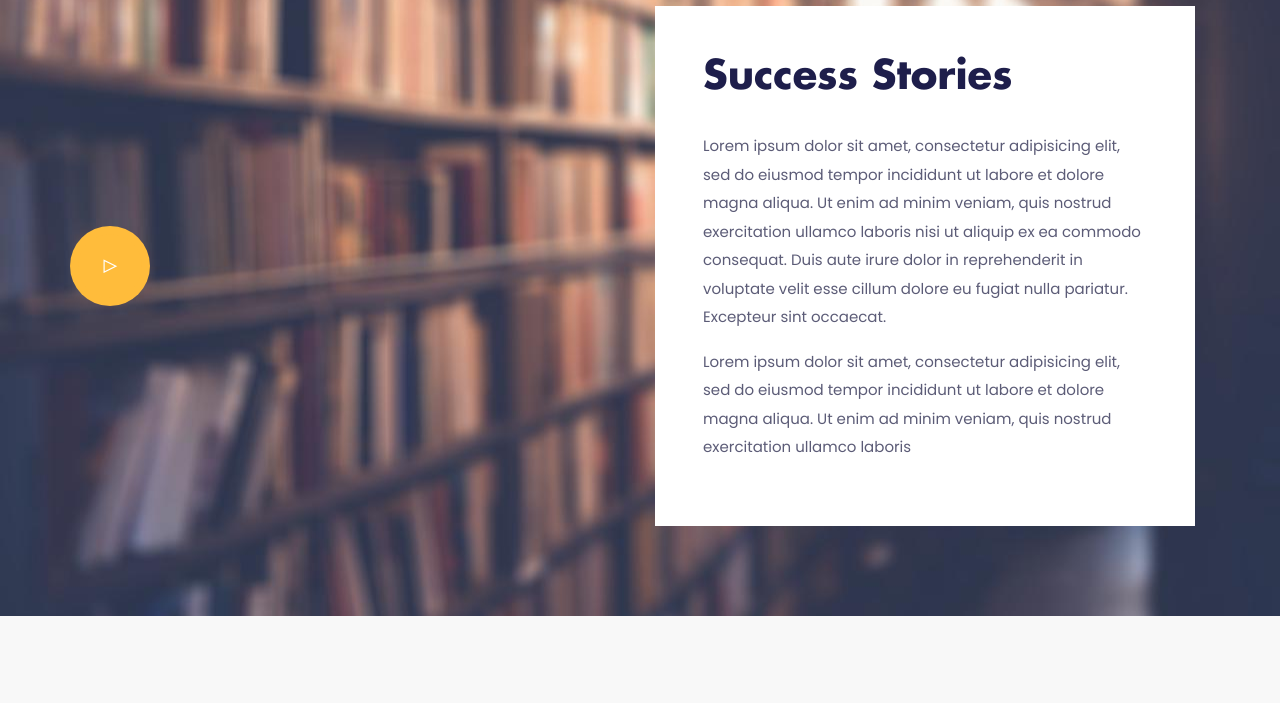
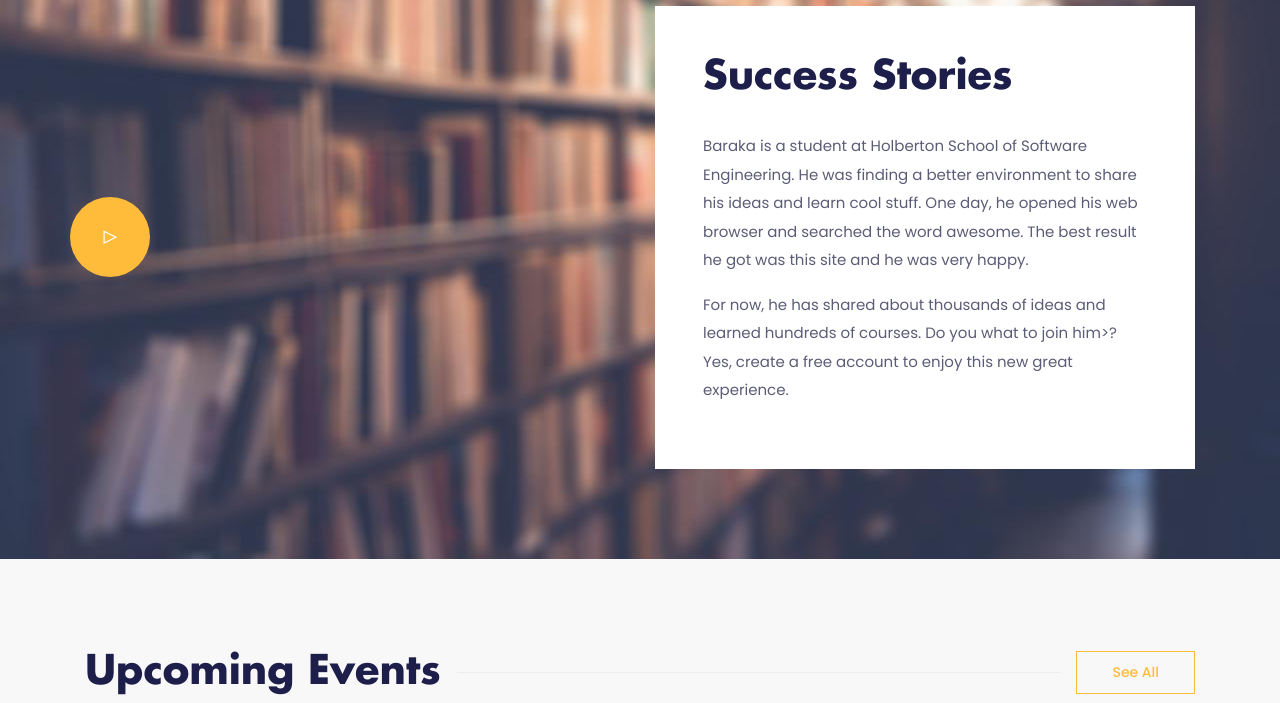
Before and after one commit to blessnathan01/wasomee, a plain HTML site: page index.html in a window 1280 px wide. Shown: the part 2841-3544 px from the top of the page. Drawn offline with Linux system fonts and the light colour scheme; some packages are replaced by stand-ins of ours.

Commit message:
Update index.html

```diff
--- a/index.html
+++ b/index.html
@@ -431,9 +431,9 @@
                 <div class="col-lg-6 col-sm-8">
                     <div class="bg-white p-5">
                         <h2 class="section-title">Success Stories</h2>
-                        <p>Lorem ipsum dolor sit amet, consectetur adipisicing elit, sed do eiusmod tempor incididunt ut labore et dolore magna aliqua. Ut enim ad minim veniam, quis nostrud exercitation ullamco laboris nisi ut aliquip ex ea commodo consequat.
-                            Duis aute irure dolor in reprehenderit in voluptate velit esse cillum dolore eu fugiat nulla pariatur. Excepteur sint occaecat.</p>
-                        <p>Lorem ipsum dolor sit amet, consectetur adipisicing elit, sed do eiusmod tempor incididunt ut labore et dolore magna aliqua. Ut enim ad minim veniam, quis nostrud exercitation ullamco laboris</p>
+                        <p>Baraka is a student at Holberton School of Software Engineering. He was finding a better environment to share his ideas and learn cool stuff. One day, he opened his web browser and searched the word awesome. The best result he
+                            got was this site and he was very happy.</p>
+                        <p>For now, he has shared about thousands of ideas and learned hundreds of courses. Do you what to join him>? Yes, create a free account to enjoy this new great experience.</p>
                     </div>
                 </div>
             </div>
```
